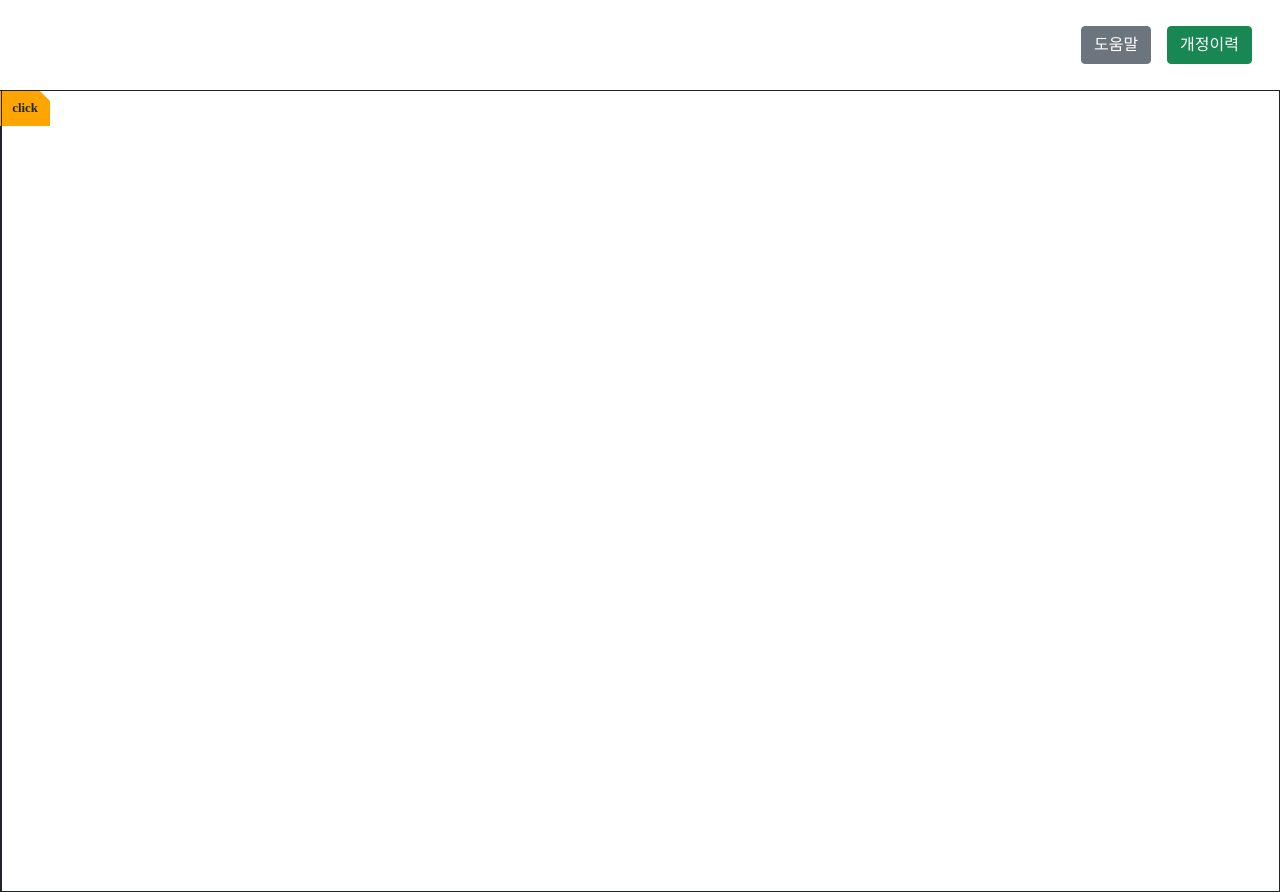
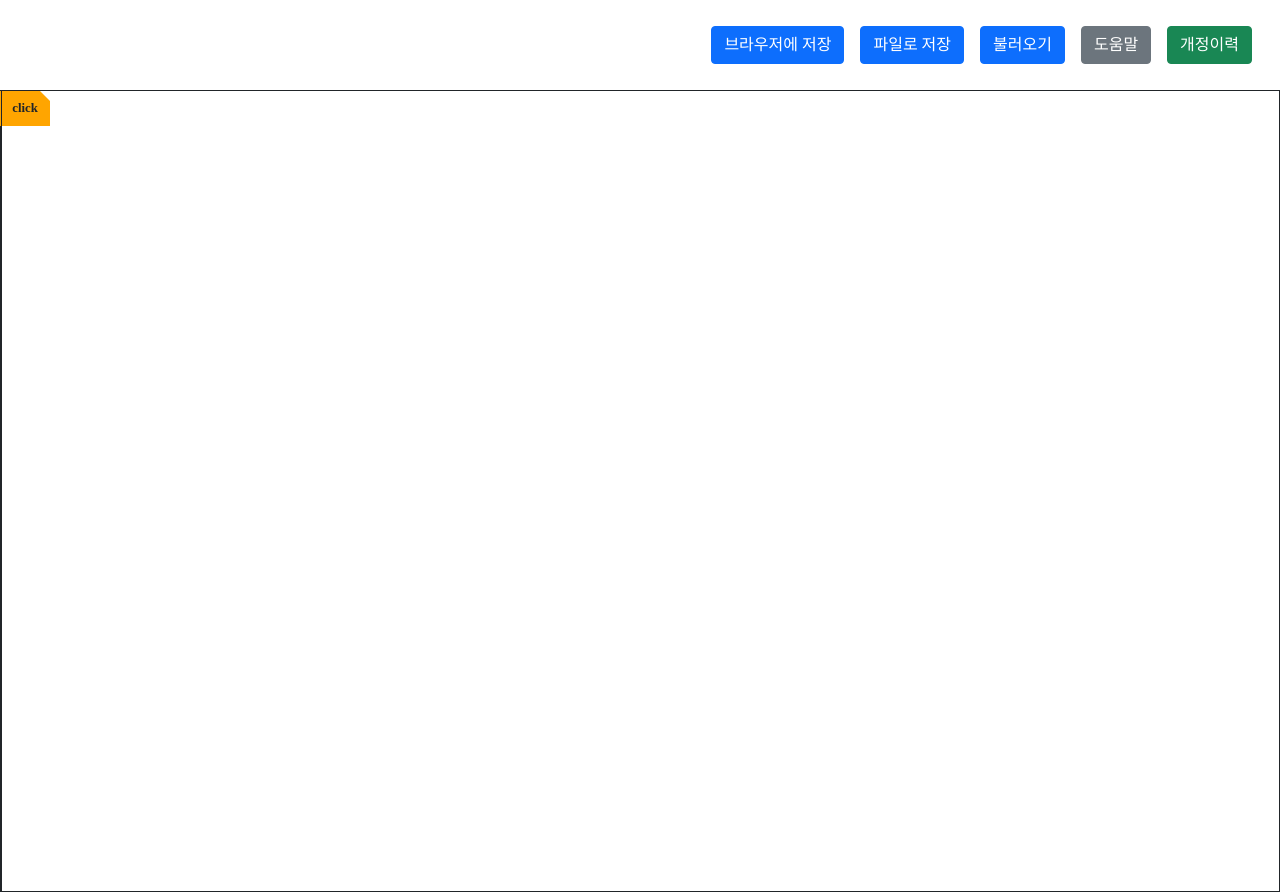
Before and after one commit to ALL-MY-PROJECTS-2024/Widget, a plain HTML site: page index.html in a window 1280 px wide. Drawn offline with nearby package versions, Linux system fonts and the light colour scheme; a web font is replaced by a local one.

Commit message:
Update index.html

```diff
--- a/index.html
+++ b/index.html
@@ -35,6 +35,9 @@
     <div class="wrapper">
       <header>
         <div class="top-header">
+          <a class="btn m-2 btn-primary" href="javascript:void(0)">브라우저에 저장</a>
+          <a class="btn m-2 btn-primary" href="javascript:void(0)">파일로 저장</a>
+          <a class="btn m-2 btn-primary" href="javascript:void(0)">불러오기</a>
           <button class="btn m-2 btn-secondary" type="button" data-bs-toggle="offcanvas" data-bs-target="#offcanvasRight1" aria-controls="offcanvasRight1">도움말</button>
           <button class="btn m-2 btn-success" type="button" data-bs-toggle="offcanvas" data-bs-target="#offcanvasRight2" aria-controls="offcanvasRight2">개정이력</button>
 
```
